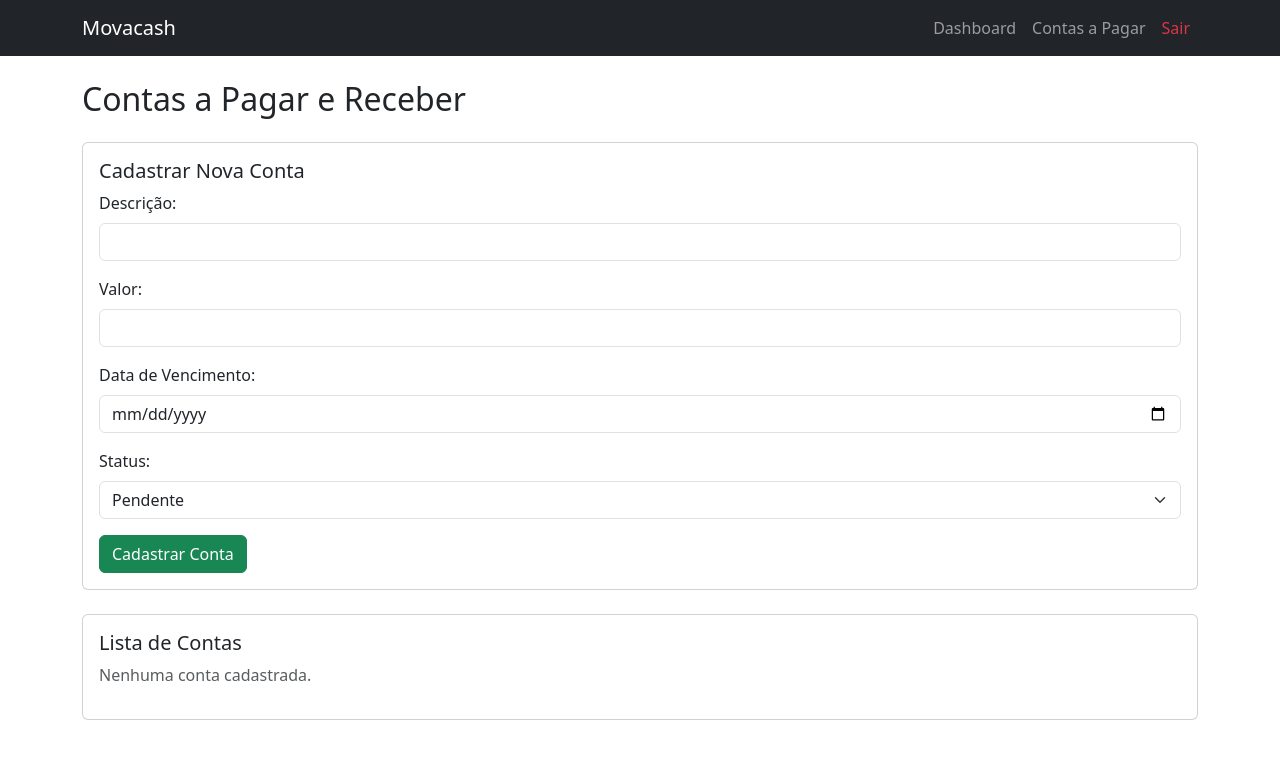
After one commit to AlexMoura2002/MovaCash-Phyton, a Flask app: page /contas in a window 1280 px wide. The commit adds this page. Shown: the top 759 px of the page. Run offline with Flask 3, Linux system fonts and the light colour scheme; a user stored in the database is signed in.

Commit message:
Adicionado tela de conta a pagar e mudancas no visual

```diff
--- a/app/routes.py
+++ b/app/routes.py
@@ -1,65 +1,145 @@
-from flask import Blueprint, render_template, request, redirect, url_for, session
-from app.models import verificar_login, criar_usuario, verificar_usuario_existente, adicionar_movimentacao, obter_movimentacoes
+from flask import render_template, request, redirect, url_for, session
+from app import db
+from app.models import Usuario, Movimentacao, Conta
+from app.utils import login_obrigatorio
+from flask import current_app as app
 from datetime import datetime
 
-routes = Blueprint('routes', __name__)
+@app.route('/')
+def index():
+    return redirect(url_for('login'))
 
-@routes.route('/')
-def home():
+@app.route('/login', methods=['GET', 'POST'])
+def login():
+    if request.method == 'POST':
+        email = request.form['email']
+        senha = request.form['senha']
+        usuario = Usuario.query.filter_by(email=email, senha=senha).first()
+        if usuario:
+            session['usuario_id'] = usuario.id
+            session['usuario_email'] = usuario.email
+            return redirect(url_for('dashboard'))
+        else:
+            return render_template('login.html', erro='Credenciais inválidas')
     return render_template('login.html')
 
-@routes.route('/login', methods=['POST'])
-def login():
-    email = request.form['email']
-    senha = request.form['senha']
+@app.route('/logout')
+def logout():
+    session.clear()
+    return redirect(url_for('login'))
 
-    if verificar_login(email, senha):
-        session['usuario'] = email
-        return redirect(url_for('routes.dashboard'))
-    else:
-        return render_template('login.html', erro='Login inválido')
-
-@routes.route('/logout')
-def logout():
-    session.pop('usuario', None)
-    return redirect(url_for('routes.home'))
-
-@routes.route('/cadastro', methods=['GET', 'POST'])
+@app.route('/cadastro', methods=['GET', 'POST'])
 def cadastro():
     if request.method == 'POST':
         nome = request.form['nome']
         email = request.form['email']
         senha = request.form['senha']
+        novo_usuario = Usuario(nome=nome, email=email, senha=senha)
+        db.session.add(novo_usuario)
+        db.session.commit()
+        return redirect(url_for('login'))
+    return render_template('register.html')
 
-        if verificar_usuario_existente(email):
-            return render_template('cadastro.html', erro='Usuário já existe.')
-
-        criar_usuario(nome, email, senha)
-        return redirect(url_for('routes.home'))
-
-    return render_template('cadastro.html')
-
-@routes.route('/dashboard', methods=['GET', 'POST'])
+@app.route('/dashboard', methods=['GET', 'POST'])
+@login_obrigatorio
 def dashboard():
-    if 'usuario' not in session:
-        return redirect(url_for('routes.home'))
-
-    email = session['usuario']
+    usuario_id = session.get('usuario_id')
+    usuario = session.get('usuario_email')
 
     if request.method == 'POST':
         tipo = request.form['tipo']
         categoria = request.form['categoria']
         valor = float(request.form['valor'])
-        data = request.form['data'] or datetime.today().strftime('%Y-%m-%d')
+        data_str = request.form['data']
+        data = datetime.strptime(data_str, '%Y-%m-%d').date() if data_str else datetime.now().date()
 
-        adicionar_movimentacao(email, tipo, categoria, valor, data)
+        nova = Movimentacao(tipo=tipo, categoria=categoria, valor=valor, data=data, usuario_id=usuario_id)
+        db.session.add(nova)
+        db.session.commit()
+        return redirect(url_for('dashboard'))
 
-    movimentacoes = obter_movimentacoes(email)
-    saldo = 0
-    for mov in movimentacoes:
-        if mov[0] == 'receita':
-            saldo += mov[2]
-        else:
-            saldo -= mov[2]
+    movimentacoes = Movimentacao.query.filter_by(usuario_id=usuario_id).order_by(Movimentacao.data.desc()).all()
+    saldo = sum(m.valor if m.tipo == 'receita' else -m.valor for m in movimentacoes)
 
-    return render_template('dashboard.html', usuario=email, movimentacoes=movimentacoes, saldo=saldo)
+    dados = [(m.tipo, m.categoria, m.valor, m.data.strftime('%d/%m/%Y'), m.id) for m in movimentacoes]
+
+    return render_template('dashboard.html', usuario=usuario, saldo=saldo, movimentacoes=dados)
+
+@app.route('/editar/<int:id>', methods=['GET', 'POST'])
+@login_obrigatorio
+def editar_movimentacao(id):
+    mov = Movimentacao.query.get_or_404(id)
+
+    if request.method == 'POST':
+        mov.tipo = request.form['tipo']
+        mov.categoria = request.form['categoria']
+        mov.valor = float(request.form['valor'])
+        data_str = request.form['data']
+        mov.data = datetime.strptime(data_str, '%Y-%m-%d').date()
+        db.session.commit()
+        return redirect(url_for('dashboard'))
+
+    return render_template('editar.html', mov=mov)
+
+@app.route('/excluir/<int:id>')
+@login_obrigatorio
+def excluir_movimentacao(id):
+    mov = Movimentacao.query.get_or_404(id)
+    db.session.delete(mov)
+    db.session.commit()
+    return redirect(url_for('dashboard'))
+
+@app.route('/contas', methods=['GET', 'POST'])
+@login_obrigatorio
+def contas():
+    usuario_id = session.get('usuario_id')
+
+    if request.method == 'POST':
+        descricao = request.form['descricao']
+        valor = float(request.form['valor'])
+        vencimento_str = request.form['vencimento']
+        vencimento = datetime.strptime(vencimento_str, '%Y-%m-%d').date()
+        status = request.form['status']
+
+        nova_conta = Conta(
+            descricao=descricao,
+            valor=valor,
+            vencimento=vencimento,
+            status=status,
+            usuario_id=usuario_id
+        )
+        db.session.add(nova_conta)
+        db.session.commit()
+        return redirect(url_for('contas'))
+
+    status_filtro = request.args.get('status')
+    if status_filtro:
+        contas = Conta.query.filter_by(usuario_id=usuario_id, status=status_filtro).order_by(Conta.vencimento).all()
+    else:
+        contas = Conta.query.filter_by(usuario_id=usuario_id).order_by(Conta.vencimento).all()
+
+    return render_template('contas.html', contas=contas)
+
+@app.route('/editar_conta/<int:id>', methods=['GET', 'POST'])
+@login_obrigatorio
+def editar_conta(id):
+    conta = Conta.query.get_or_404(id)
+
+    if request.method == 'POST':
+        conta.descricao = request.form['descricao']
+        conta.valor = float(request.form['valor'])
+        vencimento_str = request.form['vencimento']
+        conta.vencimento = datetime.strptime(vencimento_str, '%Y-%m-%d').date()
+        conta.status = request.form['status']
+        db.session.commit()
+        return redirect(url_for('contas'))
+
+    return render_template('editar_conta.html', conta=conta)
+
+@app.route('/excluir_conta/<int:id>')
+@login_obrigatorio
+def excluir_conta(id):
+    conta = Conta.query.get_or_404(id)
+    db.session.delete(conta)
+    db.session.commit()
+    return redirect(url_for('contas'))
--- /dev/null
+++ b/app/templates/base.html
@@ -0,0 +1,36 @@
+<!DOCTYPE html>
+<html lang="pt-br">
+<head>
+    <meta charset="UTF-8">
+    <title>{% block title %}Movacash{% endblock %}</title>
+    <link href="https://cdn.jsdelivr.net/npm/bootstrap@5.3.0/dist/css/bootstrap.min.css" rel="stylesheet">
+</head>
+<body>
+
+<nav class="navbar navbar-expand-lg navbar-dark bg-dark">
+  <div class="container">
+    <a class="navbar-brand" href="#">Movacash</a>
+    <div class="collapse navbar-collapse">
+      <ul class="navbar-nav ms-auto">
+        {% if session.get('usuario_id') %}
+          <li class="nav-item">
+            <a class="nav-link" href="{{ url_for('dashboard') }}">Dashboard</a>
+          </li>
+          <li class="nav-item">
+            <a class="nav-link" href="{{ url_for('contas') }}">Contas a Pagar</a>
+          </li>
+          <li class="nav-item">
+            <a class="nav-link text-danger" href="{{ url_for('logout') }}">Sair</a>
+          </li>
+        {% endif %}
+      </ul>
+    </div>
+  </div>
+</nav>
+
+<div class="container mt-4">
+    {% block content %}{% endblock %}
+</div>
+
+</body>
+</html>
--- /dev/null
+++ b/app/templates/contas.html
@@ -0,0 +1,63 @@
+{% extends "base.html" %}
+
+{% block title %}Contas a Pagar e Receber - Movacash{% endblock %}
+
+{% block content %}
+<h2 class="mb-4">Contas a Pagar e Receber</h2>
+
+<div class="card mb-4">
+    <div class="card-body">
+        <h5 class="card-title">Cadastrar Nova Conta</h5>
+        <form method="POST">
+            <div class="mb-3">
+                <label class="form-label">Descrição:</label>
+                <input type="text" name="descricao" class="form-control" required>
+            </div>
+            <div class="mb-3">
+                <label class="form-label">Valor:</label>
+                <input type="number" name="valor" step="0.01" class="form-control" required>
+            </div>
+            <div class="mb-3">
+                <label class="form-label">Data de Vencimento:</label>
+                <input type="date" name="vencimento" class="form-control" required>
+            </div>
+            <div class="mb-3">
+                <label class="form-label">Status:</label>
+                <select name="status" class="form-select" required>
+                    <option value="pendente">Pendente</option>
+                    <option value="pago">Pago</option>
+                </select>
+            </div>
+            <button type="submit" class="btn btn-success">Cadastrar Conta</button>
+        </form>
+    </div>
+</div>
+
+<div class="card">
+    <div class="card-body">
+        <h5 class="card-title">Lista de Contas</h5>
+
+        {% if contas %}
+            <ul class="list-group">
+                {% for conta in contas %}
+                    <li class="list-group-item d-flex justify-content-between align-items-center">
+                        <div>
+                            {{ conta.vencimento }} - {{ conta.descricao }} - R$ {{ "%.2f"|format(conta.valor) }} - <strong>{{ conta.status|capitalize }}</strong>
+                        </div>
+                        <div>
+                            <a href="{{ url_for('editar_conta', id=conta.id) }}" class="btn btn-sm btn-warning">Editar</a>
+                            <a href="{{ url_for('excluir_conta', id=conta.id) }}"
+                               class="btn btn-sm btn-danger"
+                               onclick="return confirm('Tem certeza que deseja excluir esta conta?');">
+                               Excluir
+                            </a>
+                        </div>
+                    </li>
+                {% endfor %}
+            </ul>
+        {% else %}
+            <p class="text-muted">Nenhuma conta cadastrada.</p>
+        {% endif %}
+    </div>
+</div>
+{% endblock %}
--- /dev/null
+++ b/app/utils.py
@@ -0,0 +1,11 @@
+# app/utils.py
+from functools import wraps
+from flask import session, redirect, url_for
+
+def login_obrigatorio(f):
+    @wraps(f)
+    def decorated_function(*args, **kwargs):
+        if 'usuario_id' not in session:
+            return redirect(url_for('login'))
+        return f(*args, **kwargs)
+    return decorated_function
--- a/run.py
+++ b/run.py
@@ -1,7 +1,4 @@
 from app import create_app
-from app.models import criar_banco
-
-criar_banco()  # Cria o banco se ainda não existir
 
 app = create_app()
 
```
Also changed, not shown: app/__init__.py (+12 -3 lines), app/models.py (+27 -89 lines), app/templates/dashboard.html (+63 -28 lines), app/templates/editar_conta.html (added, +35 -0 lines), app/templates/editar_movimentacao.html (added, +31 -0 lines), app/templates/login.html (+20 -9 lines), app/templates/register.html (+34 -18 lines), instance/movacash.db.
